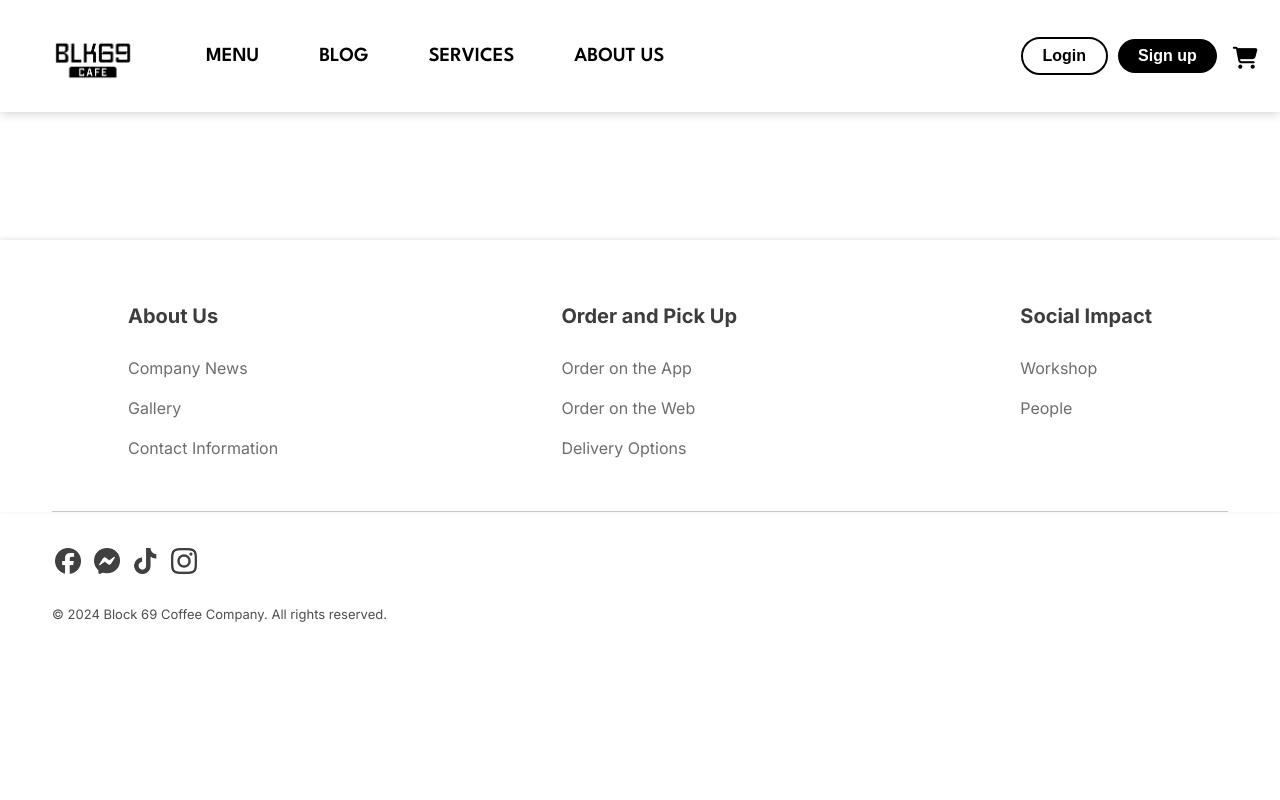
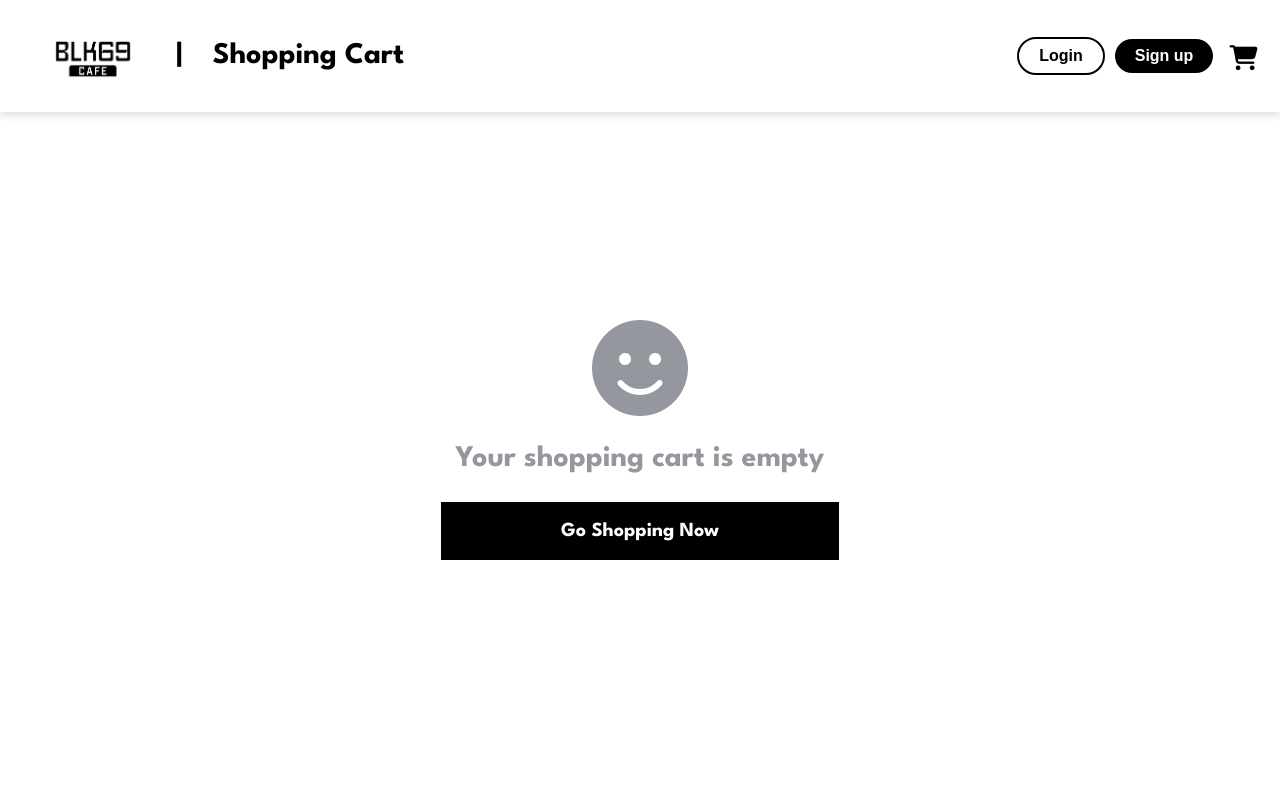
Before and after one commit to trickyfreak/Block-69-Cafe-Website, a PHP site: page /cart.php in a window 1280 px wide. Shown: the top 800 px of the page. Before the commit the page ends 622 px from the top, so only its background shows below. Run offline with PHP 8.4, Linux system fonts and the light colour scheme; some libraries are stand-ins or nearby versions.

Commit message:
added shopping cart page and adjusted minor changes in the header

```diff
--- a/admin/cart.php
+++ b/admin/cart.php
@@ -5,8 +5,35 @@ include_once './config/functions.php';
 include_once './config/connect.php';
 ?>
 
+<link rel="stylesheet" href="css/cart.css">
 
+  <div class="cart-container">
+    <div class="promptLogin">
+      <i class="fa-solid fa-face-smile" style="color: #94989e;"></i>
+      <h1>Your shopping cart is empty</h1>
+      <a href="menu.php">Go Shopping Now</a>
+    </div>
+  </div>
 
 <?php
 include("partials/footer.php");
 ?>
+
+<!-- Hide the nav buttons -->
+<script>
+    document.addEventListener("DOMContentLoaded", function() {
+        var nav = document.getElementById("mainNav");
+
+        var listItems = nav.getElementsByTagName("li");
+
+        for (var i = 0; i < listItems.length; i++) {
+            listItems[i].style.display = "none";
+
+            listItems[0].style.display = "block";
+            listItems[0].innerHTML = "|" + "<span style='margin-left: 1em;'>Shopping Cart</span>";
+            listItems[0].style.fontWeight = "bold";
+            listItems[0].style.fontFamily = "League Spartan";
+            listItems[0].style.fontSize = "30px";
+        }
+    });
+</script>
--- /dev/null
+++ b/admin/css/cart.css
@@ -0,0 +1,40 @@
+
+.fa-face-smile{
+  font-size: 6em;
+}
+
+.cart-title{
+  font-family: League Spartan;
+}
+
+.cart-container{
+  font-family: League Spartan;
+  margin: 13em 13em 20em 13em;
+  display: flex;
+  justify-content: center;
+  align-items: center;
+  text-align: center;
+}
+
+.cart-container h1{
+  color: #94989e;
+  font-size: 30px;
+}
+
+.promptLogin{
+  display: flex;
+  gap: 1.8em;
+  flex-direction: column;
+  justify-content: center;
+  align-items: center;
+  text-align: center;
+}
+
+.cart-container a{
+  font-size: 20px;
+  font-weight: bold;
+  text-decoration: none;
+  color: white;
+  padding: 1em 6em 1em 6em;
+  background-color: black;
+}
--- a/admin/css/header.css
+++ b/admin/css/header.css
@@ -49,7 +49,7 @@ nav img{
   width: 5.5em;
   /* border: 1px solid black; */
   filter: brightness(0%);
-  margin: 1.5em 3em;
+  margin: 1.3em 3em;
   margin-right: 2.5em;
   margin-bottom: 1em;
 }
@@ -82,11 +82,17 @@ nav .buttons{
   border: 2px solid black;
   font-size: 16px;
 }
+
 nav .fa-cart-shopping{
   font-size: 22px;
   margin-top: 4px;
   /* margin-right: 10px; */
 }
+.fa-right-from-bracket{
+  margin-top: 4px;
+  /* margin-right: 10em; */
+}
+
 nav .user-icon{
   font-size: 22px;
 }
--- a/admin/partials/header.php
+++ b/admin/partials/header.php
@@ -49,30 +49,32 @@
       })
     </script>
   </a>
-  <nav>
+  <nav id="mainNav">
     <ul>
       <img src="Icons/newlogo.png" onclick="window.location.href='../admin/home.php'" style="cursor: pointer;" alt="">
       <input type="checkbox" id="check">
       <label for="check" class="checkbtn">
         <i class="fa fa-bars"></i>
       </label>
+
       <li><a href="../admin/menu.php">MENU</a></li>
       <li><a href="../admin/blog.php">BLOG</a></li>
       <li><a href="../admin/services.php">SERVICES</a></li>
       <li><a href="../admin/about.php">ABOUT US</a></li>
+
     </ul>
     <div class="buttons">
       <?php
 
     if($userActive){
         echo '
-        <a id="Cart" href="cart.php"><i class="fa-solid fa-cart-shopping"></i></a>
-        <a href="sign-out.php"id="User"><i class="fa-sharp fa-solid fa-right-from-bracket" style="font-size: 22px; margin-right: 10px;"></i></a>
+        <a id="Cart" href="cart.php"><i class="fa-solid fa-cart-shopping" style="font-size: 25px;"></i></a>
+        <a href="sign-out.php"  id="User"><i class="fa-sharp fa-solid fa-right-from-bracket" style="font-size: 25px; margin-right: 10px;"></i></a>
         </div>';
     }else{
         echo '<a href="sign-in.php" id="Sign-in">Login</a>
         <a href="sign-up.php" id="Sign-up">Sign up</a>
-        <a id="Cart" href="cart.php"><i class="fa-solid fa-cart-shopping"></i></a>';
+        <a id="Cart" href="cart.php"><i class="fa-solid fa-cart-shopping" style="font-size: 25px;"></i></a>';
     }
     ?>
     </div>
```
